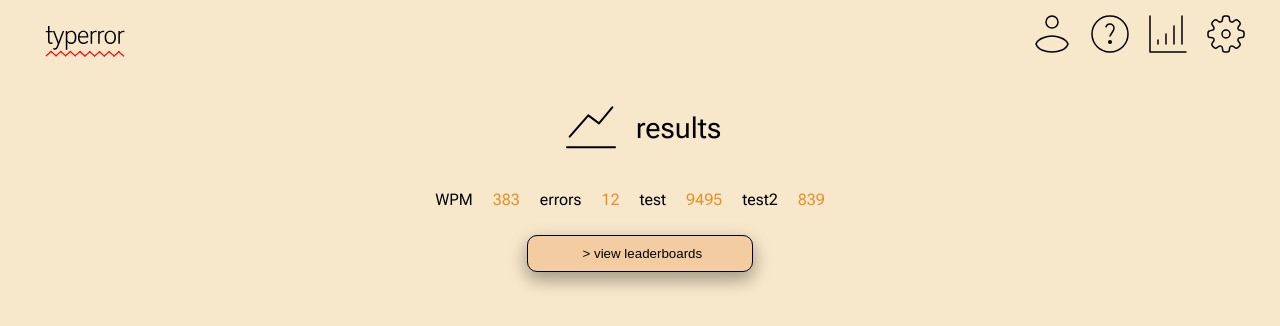
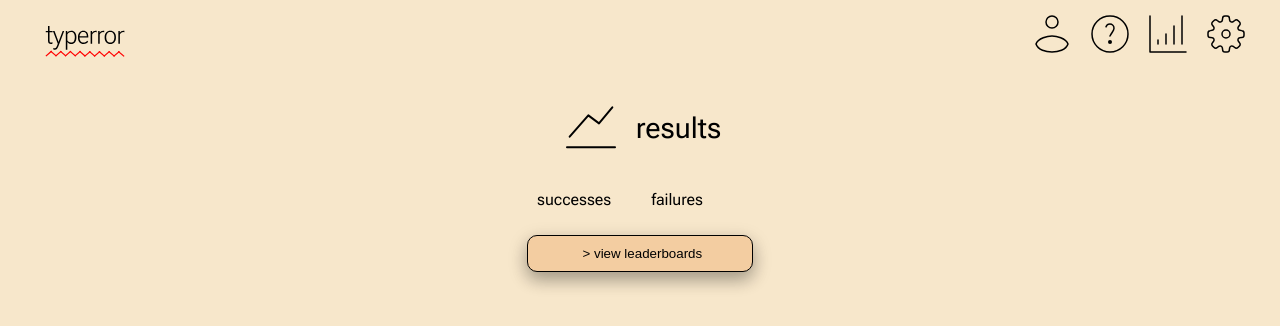
Before and after one commit to team-thunderdome/typerror, a React (Create React App) app in the folder client/: page /results in a window 1280 px wide. Shown: the top 326 px of the page. Built offline with nearby package versions, Linux system fonts and the light colour scheme.

Commit message:
we now have stats. how epic

```diff
--- a/client/src/GamingPage.js
+++ b/client/src/GamingPage.js
@@ -1,4 +1,5 @@
 import React, { useEffect, useState } from 'react';
+import { Link } from 'react-router-dom'
 
 import Title from "./InfoTitle.js";
 import logo from "./assets/logo.svg";
@@ -15,15 +16,15 @@ const GamingPage = () => {
   const [data, setData] = useState(null);
   const [inputValue, setInputValue] = useState('');
   const [currentPromptIndex, setPromptIndex] = useState(0);
-  let score = 0;
-  let failed = 0;
+  const [score, setScore] = useState(0);
+  const [failure, setFailure] = useState(0);
 
   const handleInputChange = (event) => {
     setInputValue(event.target.value);
     if (data && inputValue === data.items[currentPromptIndex].answer) {
       setPromptIndex(Math.floor(Math.random() * data.items.length));
       setInputValue('');
-      score += 1;
+      setScore(score + 1);
     }
   };
 
@@ -46,9 +47,8 @@ const GamingPage = () => {
   }
 
   function handleClick() {
-    failed += 1;
+    setFailure(failure + 1);
     setPromptIndex(Math.floor(Math.random() * data.items.length));
-    console.log(failed)
   }
 
   // Call same thing above if clicked
@@ -75,7 +75,7 @@ const GamingPage = () => {
         <SkipButton />
       </div>
       <div id="timer-box">
-        <Timer />
+        <Timer failure={failure} score={score}/>
       </div>
     </div>
   );
--- a/client/src/ResultsPage.js
+++ b/client/src/ResultsPage.js
@@ -3,11 +3,12 @@ import Header from './Header.js'
 import LeaderboardButton from './LeaderboardButton.js';
 import StatSection from './StatSection.js'
 import './ResultsPage.css'
-
 import "./leaderboardButton.css";
 import { useNavigate } from "react-router-dom";
+import React, { useEffect, useState } from 'react';
+import { useLocation } from "react-router-dom";
 
-/* const SubmitScore = () => {
+const SubmitScore = () => {
     const [score, setScore] = useState("")
     const [name, setName] = useState("")
 
@@ -30,8 +31,6 @@ import { useNavigate } from "react-router-dom";
     let path = '/leaderboard'
     navigate(path);
 }
-
-*/
 
 /*
 const NameForm = () => {
@@ -66,11 +65,15 @@ const ScoreButton = ({onClick}) => {
 }
 
 const ResultsPage = () => {
+    const location = useLocation()
+    const { state } = location;
+    const failure = state?.failure;
+    const score = state?.score;
     return (
       <div>
         <Header />
         <ResultsTitle />
-        <StatSection />
+        <StatSection failure={failure} score={score}/>
         <div class="leader-button">
             <LeaderboardButton /></div>
         </div>
--- a/client/src/StatSection.js
+++ b/client/src/StatSection.js
@@ -9,21 +9,13 @@ const StatDisplay = (props) => {
     )
 }
 
-const StatSection = () => {
-    const stat1 = "WPM"
-    const stat2 = "errors"
-    const stat3 = "test"
-    const stat4 = "test2"
-    const statWPM = 383
-    const statErrors = 12
-    const statGeneric = 9495
-    const statGeneric2 = 839
+const StatSection = (props) => {
+    const stat1 = "successes"
+    const stat2 = "failures"
     return (
       <div class="stat-section">
-        <StatDisplay name={stat1} stat={statWPM} />
-        <StatDisplay name={stat2} stat={statErrors} />
-        <StatDisplay name={stat3} stat={statGeneric} />
-        <StatDisplay name={stat4} stat={statGeneric2} />
+        <StatDisplay name={stat1} stat={props.score} />
+        <StatDisplay name={stat2} stat={props.failure} />
       </div>
     );
   };
--- a/client/src/Timer.js
+++ b/client/src/Timer.js
@@ -3,12 +3,18 @@ import './Timer.css'
 import React from 'react';
 import { useNavigate } from "react-router-dom";
 
-const Timer = () => {
-    const [counter, setCounter] = React.useState(30);
+const Timer = (props) => {
+    let failure = props.failure
+    let score = props.score
+
+    console.log(failure)
+    console.log(score)
+
+    const [counter, setCounter] = React.useState(10);
     let navigate = useNavigate();
     const ChangePath = () => {
     let path = "/results";
-    navigate(path);
+    navigate(path, {state: {failure, score}});
     };
 
     React.useEffect(() => {
```
Also changed, not shown: 1 other file (tests, documents, lock files or other folders).
